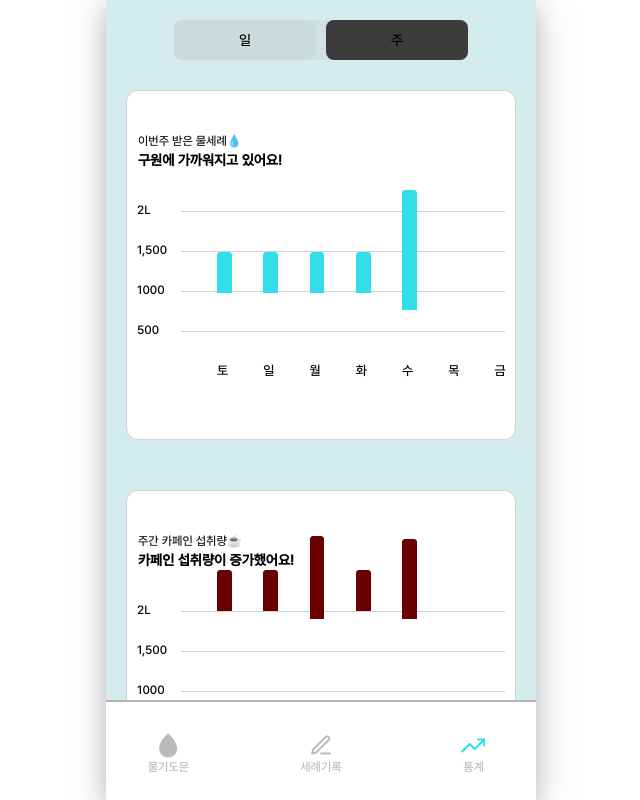
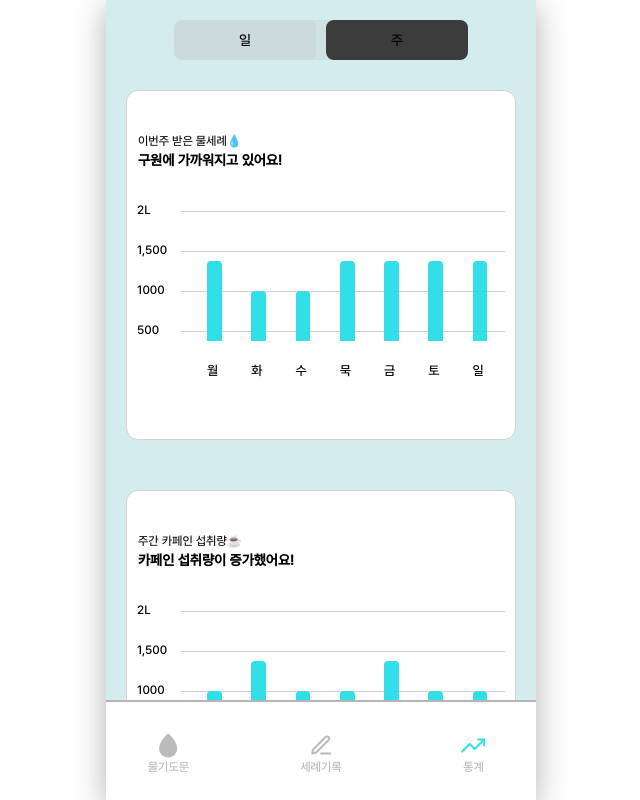
Before and after one commit to quddaz/TEAM6_Water_lujah_FE, a React (Create React App) app: page /week in a window 1280 px wide. Shown: the whole page, without its empty margins (319-959 px from the left). Built offline with nearby package versions, Linux system fonts and the light colour scheme.

Commit message:
css 수정 라우터 수정

```diff
--- a/src/page/record/component/DrinkRecord.jsx
+++ b/src/page/record/component/DrinkRecord.jsx
@@ -34,6 +34,7 @@ const DrinkRecord = () => {
 
   const handleAddDrink = async () => {
     // 요청할 데이터
+    navigate("/main");
     const payload = {
       drink: drinkName,
       total: totalMl,
--- a/src/page/statistic/component/Graph.jsx
+++ b/src/page/statistic/component/Graph.jsx
@@ -80,39 +80,41 @@ const Graph = ({ title, comment }) => {
             8시
           </div>
           <div className="stc-main-show-graph-time">
-            <div className="verticall"></div>12시
+            <div className="verticall"></div>
+            12시
           </div>
           <div className="stc-main-show-graph-time">
-            <div className="verticalll"></div>16시
+            <div className="verticall"></div>
+            16시
           </div>
           <div className="stc-main-show-graph-time">
-            <div className="verticallll"></div>20시
+            <div className="vertical"></div>
+            20시
           </div>
         </div>
       ) : (
-        <div className="stc-main-show-day">
-          <div className="stc-main-show-days">
-            <div className="vertical"></div>
-            <div className="cvertical"></div>토
+        <div className="stc-main-show-graphs">
+          <div className="stc-main-show-graph-time">
+            <div className="vertical"></div>월
           </div>
-          <div className="stc-main-show-days">
-            <div className="vertical"></div>
-            <div className="cvertical"></div>일
+          <div className="stc-main-show-graph-time">
+            <div className="verticall"></div>화
           </div>
-          <div className="stc-main-show-days">
-            <div className="vertical"></div>
-            <div className="cverticall"></div>월
+          <div className="stc-main-show-graph-time">
+            <div className="verticall"></div>수
           </div>
-          <div className="stc-main-show-days">
-            <div className="vertical"></div>
-            <div className="cvertical"></div>화
+          <div className="stc-main-show-graph-time">
+            <div className="vertical"></div>묵
           </div>
-          <div className="stc-main-show-days">
-            <div className="verticalll"></div>
-            <div className="cverticalll"></div>수
+          <div className="stc-main-show-graph-time">
+            <div className="vertical"></div>금
           </div>
-          <div className="stc-main-show-days">목</div>
-          <div className="stc-main-show-days">금</div>
+          <div className="stc-main-show-graph-time">
+            <div className="vertical"></div>토
+          </div>
+          <div className="stc-main-show-graph-time">
+            <div className="vertical"></div>일
+          </div>
         </div>
       )}
     </div>
--- a/src/page/statistic/component/Week.jsx
+++ b/src/page/statistic/component/Week.jsx
@@ -34,10 +34,69 @@ const Week = () => {
         />
       </div>
       <div className="stc-main-container">
-        <Graph
+        {/* <Graph
           title="주간 카페인 섭취량☕️"
           comment="카페인 섭취량이 증가했어요!"
-        />
+        /> */}
+        <div className="stc-main-water">
+          {/* 현재 경로가 /statistic인지 확인 */}
+
+          <div className="sta-none"></div>
+
+          <div className="stc-main-water-sub-content">
+            <div className="stc-main-water-sub-title">
+              주간 카페인 섭취량☕️
+            </div>
+
+            <div className="stc-main-water-sub-comment">
+              카페인 섭취량이 증가했어요!
+            </div>
+          </div>
+          <div className="stc-main-show-graph-container">
+            <div className="stc-main-show-graph-ml-container">
+              <div className="stc-main-show-graph-ml">
+                <div className="stc-ml">2L</div>
+                <div className="stc-grahp-line"></div>
+              </div>
+              <div className="stc-main-show-graph-ml">
+                <div className="stc-ml">1,500</div>
+                <div className="stc-grahp-line"></div>
+              </div>
+              <div className="stc-main-show-graph-ml">
+                <div className="stc-ml">1000</div>
+                <div className="stc-grahp-line"></div>
+              </div>
+              <div className="stc-main-show-graph-ml">
+                <div className="stc-ml">500</div>
+                <div className="stc-grahp-line"></div>
+              </div>
+            </div>
+          </div>
+
+          <div className="stc-main-show-graphs">
+            <div className="stc-main-show-graph-time">
+              <div className="verticall"></div>월
+            </div>
+            <div className="stc-main-show-graph-time">
+              <div className="vertical"></div>화
+            </div>
+            <div className="stc-main-show-graph-time">
+              <div className="verticall"></div>수
+            </div>
+            <div className="stc-main-show-graph-time">
+              <div className="verticall"></div>묵
+            </div>
+            <div className="stc-main-show-graph-time">
+              <div className="vertical"></div>금
+            </div>
+            <div className="stc-main-show-graph-time">
+              <div className="verticall"></div>토
+            </div>
+            <div className="stc-main-show-graph-time">
+              <div className="verticall"></div>일
+            </div>
+          </div>
+        </div>
       </div>
     </div>
   );
--- a/src/scss/mixins/_stc.scss
+++ b/src/scss/mixins/_stc.scss
@@ -29,17 +29,17 @@
   font-weight: $w;
 }
 
-@mixin stc_vertical($h, $t, $c: #32dee7) {
-  //   margin-left: 3px;
-  width: 14.861px;
-  height: $h;
-  flex-shrink: 0;
-  border-radius: 4px 4px 0px 0px;
-  background: var(--MainColor, $c);
-  z-index: 10px;
-  position: absolute;
-  top: $t;
-}
+// @mixin stc_vertical($h, $c: #32dee7) {
+//   //   margin-left: 3px;
+//   width: 14.861px;
+//   height: $h;
+//   flex-shrink: 0;
+//   border-radius: 4px 4px 0px 0px;
+//   background: var(--MainColor, $c);
+//   z-index: 10px;
+//   //   position: absolute;
+//   //   top: $t;
+// }
 
 @mixin stc_font($s, $w) {
   font-size: $s;
--- a/src/scss/page/_statistic.scss
+++ b/src/scss/page/_statistic.scss
@@ -67,6 +67,13 @@
           @include stc_font(14px, 600);
         }
       }
+      .b {
+        width: 13.833px;
+        height: 83.897px;
+        flex-shrink: 0;
+        border-radius: 4px 4px 0px 0px;
+        background: var(--MainColor, #32dee7);
+      }
     }
     .stc-main-show-graph-container {
       margin-top: 30px;
@@ -92,6 +99,36 @@
         }
       }
     }
+    .stc-main-show-graphs {
+      display: flex;
+      gap: 30px;
+      padding-left: 80px;
+      @include stc_font(13px, 500);
+      .stc-main-show-graph-time {
+        padding-right: 3px;
+        position: relative;
+        .vertical {
+          position: absolute;
+          bottom: calc(0px + 40px);
+          width: 14.861px;
+          height: 80px;
+          flex-shrink: 0;
+          border-radius: 4px 4px 0px 0px;
+          background: var(--MainColor, #32dee7);
+          z-index: 10px;
+        }
+        .verticall {
+          position: absolute;
+          bottom: calc(0px + 40px);
+          width: 14.861px;
+          height: 50px;
+          flex-shrink: 0;
+          border-radius: 4px 4px 0px 0px;
+          background: var(--MainColor, #32dee7);
+          z-index: 10px;
+        }
+      }
+    }
     .stc-main-show-graph {
       display: flex;
       gap: 50px;
@@ -99,41 +136,44 @@
       @include stc_font(13px, 500);
       .stc-main-show-graph-time {
         padding-right: 3px;
+        position: relative;
         .vertical {
-          @include stc_vertical(41.287px, 39%);
+          position: absolute;
+          bottom: calc(0px + 40px);
+          width: 14.861px;
+          height: 80px;
+          flex-shrink: 0;
+          border-radius: 4px 4px 0px 0px;
+          background: var(--MainColor, #32dee7);
+          z-index: 10px;
         }
         .verticall {
-          @include stc_vertical(71.215px, 35.8%);
-        }
-        .verticalll {
-          @include stc_vertical(119.479px, 30.2%);
-        }
-        .verticallll {
-          @include stc_vertical(41.287px, 39%);
+          position: absolute;
+          bottom: calc(0px + 40px);
+          width: 14.861px;
+          height: 50px;
+          flex-shrink: 0;
+          border-radius: 4px 4px 0px 0px;
+          background: var(--MainColor, #32dee7);
+          z-index: 10px;
         }
       }
     }
     .stc-main-show-day {
       display: flex;
       gap: 30px;
-      padding-left: 85px;
+      padding-left: 80px;
       @include stc_font(13px, 500);
       .stc-main-show-days {
-        padding-left: 5px;
-        .vertical {
-          @include stc_vertical(41.287px, 36%);
-        }
-        .verticalll {
-          @include stc_vertical(119.479px, 27.2%);
-        }
-        .cvertical {
-          @include stc_vertical(41.287px, 81.4%, #6a0000);
-        }
-        .cverticall {
-          @include stc_vertical(83.897px, 76.5%, #6a0000);
-        }
-        .cverticalll {
-          @include stc_vertical(80px, 77%, #6a0000);
+        .verticall {
+          position: absolute;
+          bottom: calc(0px + 40px);
+          width: 14.861px;
+          height: 50px;
+          flex-shrink: 0;
+          border-radius: 4px 4px 0px 0px;
+          background: var(--MainColor, #32dee7);
+          z-index: 10px;
         }
       }
     }
```
